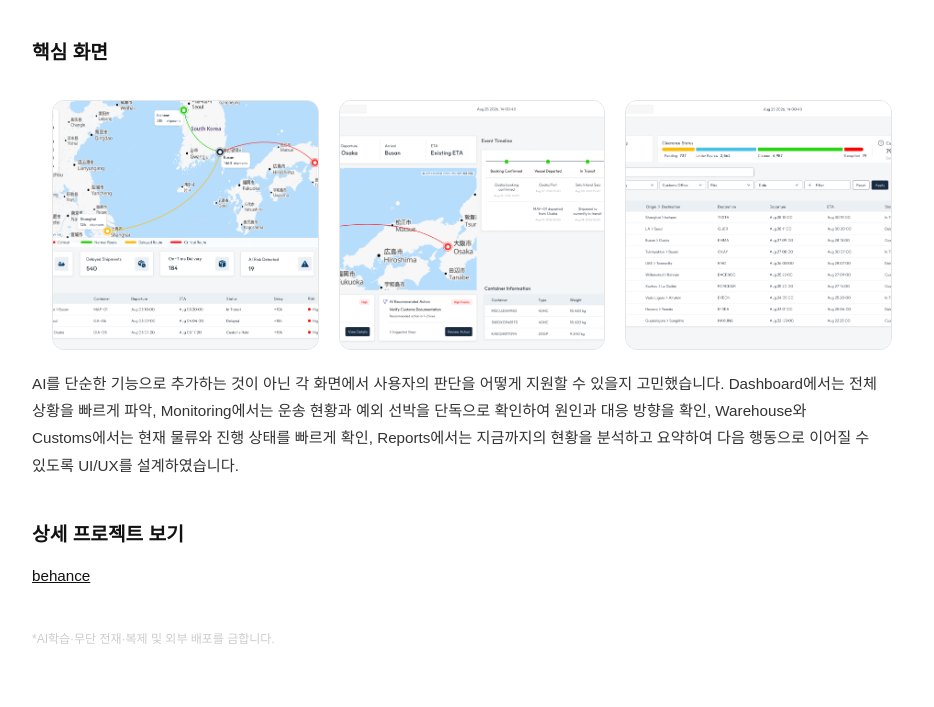
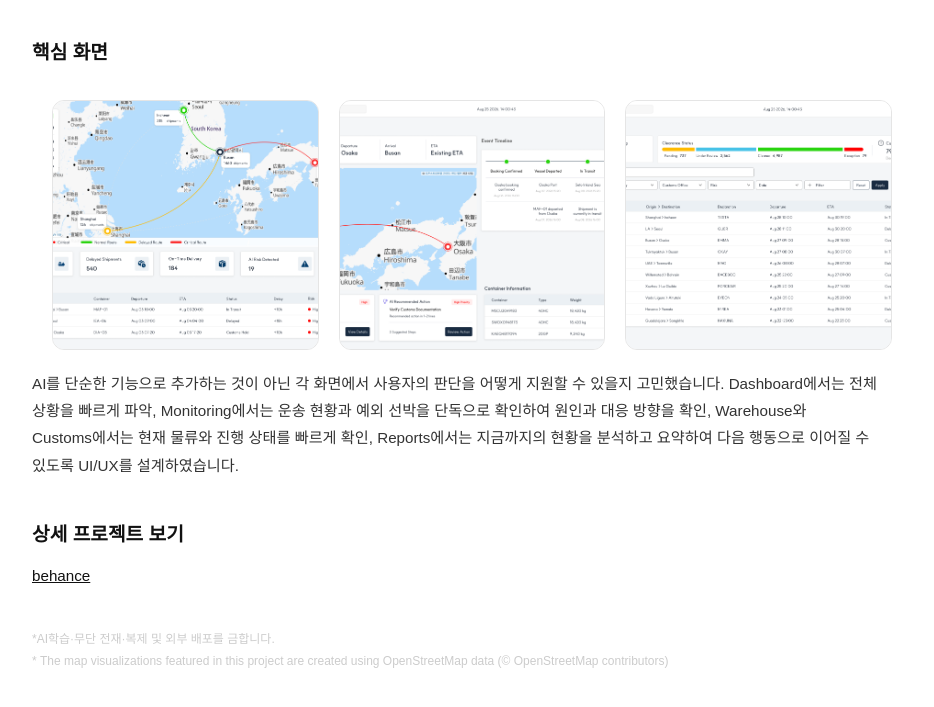
Before and after one commit to sj01070/portfolio_sj, a plain HTML site: page project/Logistics.html in a window 1280 px wide. Shown: the part 1856-2563 px from the top of the page, without its empty margins (268-1202 px from the left). Drawn offline with Linux system fonts and the light colour scheme.

Commit message:
Update Logistics.html

```diff
--- a/project/Logistics.html
+++ b/project/Logistics.html
@@ -123,7 +123,7 @@
 
                 <h4>상세 프로젝트 보기</h4>
                  <p><a href="https://www.behance.net/gallery/254485555/AI-Logistics-Control-Tower-platform" style="color: #111;">behance</a></p>
-                  <p style="color: #ccc; font-size: 12px;">*AI학습·무단 전재·복제 및 외부 배포를 금합니다.</P>
+                  <p style="color: #ccc; font-size: 12px;">*AI학습·무단 전재·복제 및 외부 배포를 금합니다.</br>* The map visualizations featured in this project are created using OpenStreetMap data (© OpenStreetMap contributors)</P>
 
             </div>
         </section>
```
